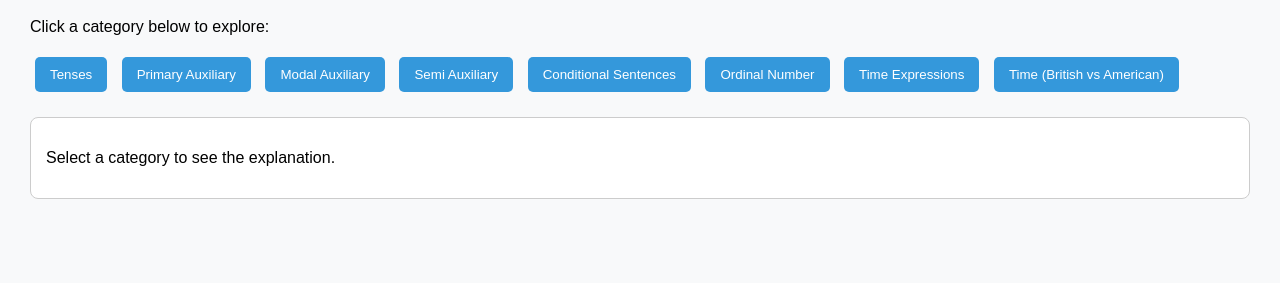
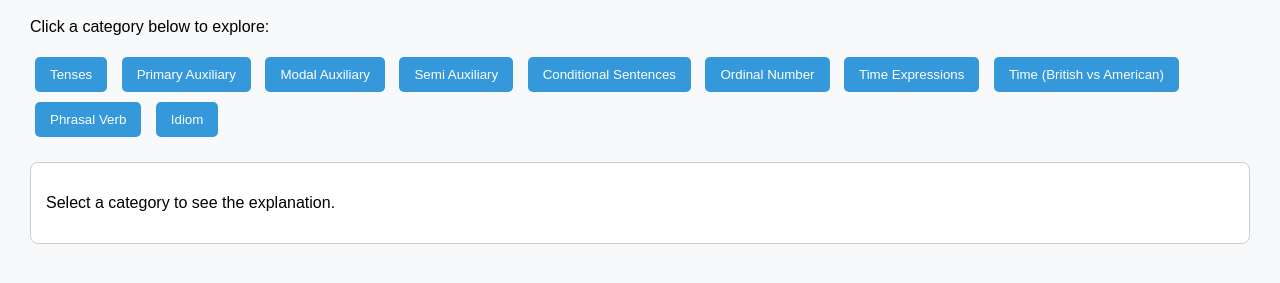
Before and after one commit to WAW-Elektronik/Materi-Bahasa-Inggris-HTMLJSBOOTSTRAP, a plain HTML site: page index.html in a window 1280 px wide. Shown: the part 71-354 px from the top of the page. Drawn offline with Linux system fonts and the light colour scheme.

Commit message:
Update index.html

```diff
--- a/index.html
+++ b/index.html
@@ -58,6 +58,8 @@
   <button onclick="showContent('ordinalnumber')">Ordinal Number</button>
   <button onclick="showContent('timeexpressions')">Time Expressions</button>
   <button onclick="showContent('timebreame')">Time (British vs American)</button>
+  <button onclick="showContent('PhrasalVerb')">Phrasal Verb</button>
+  <button onclick="showContent('Idiom')">Idiom</button>
 
   <div class="content-box" id="contentArea">
     <p>Select a category to see the explanation.</p>
```
